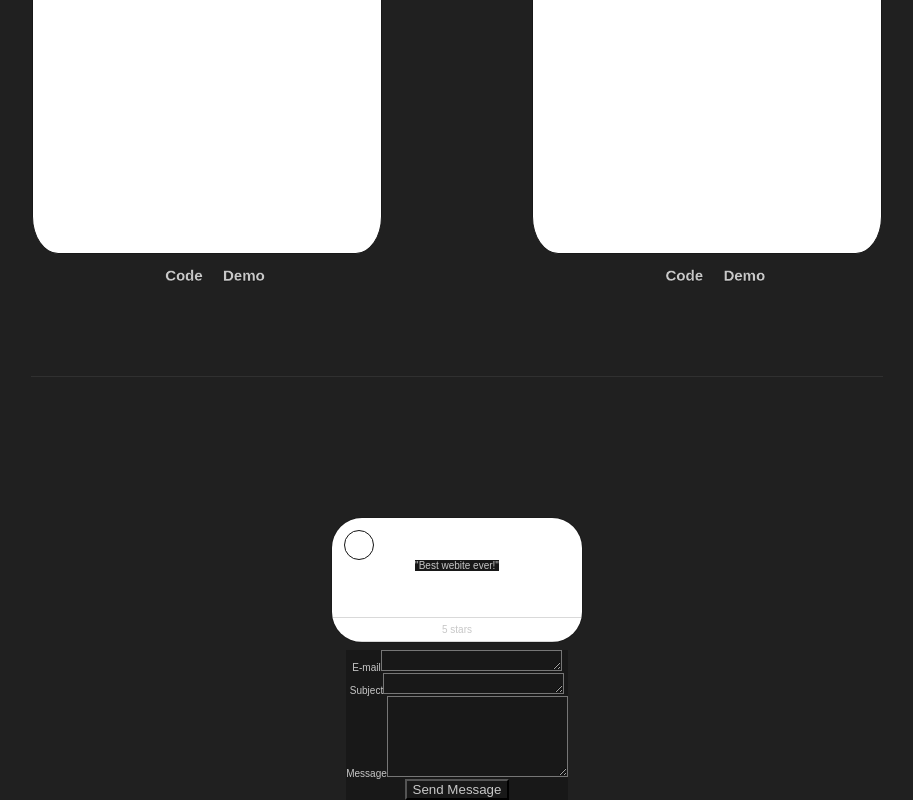
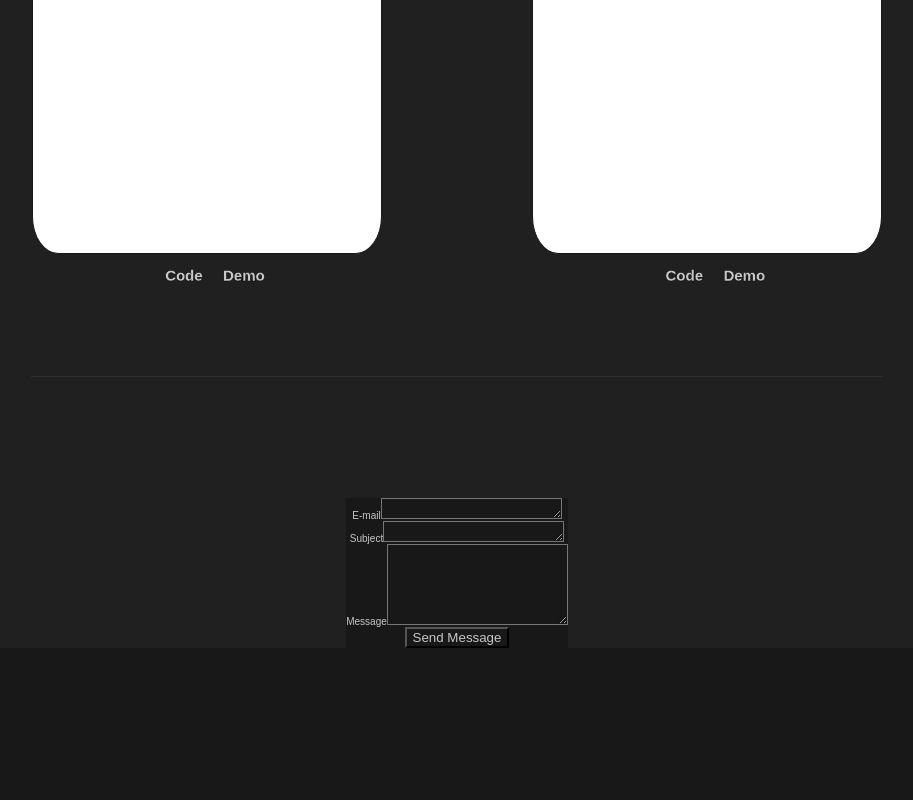
Before and after one commit to mmurr11/Portfolio-2, a React (Create React App) app: page / in a window 1280 px wide. Shown: the part 1952-2752 px from the top of the page, without its empty margins (215-1128 px from the left). After the commit the page ends 2600 px from the top, so only its background shows below. Built offline with nearby package versions, Linux system fonts and the light colour scheme.

Commit message:
progress on contact, client postponed

```diff
--- a/src/Components/Home.js
+++ b/src/Components/Home.js
@@ -1,5 +1,5 @@
 import styled from 'styled-components'
-import Clients from './Clients'
+// import Clients from './Clients'
 import Contact from './Contact'
 import Welcome from './Welcome'
 import Work from './Work'
@@ -9,7 +9,6 @@ const Home = (props) => {
         <Layout>
             <Welcome />
             <Work />
-            <Clients />
             <Contact />
         </Layout>
     );
```
